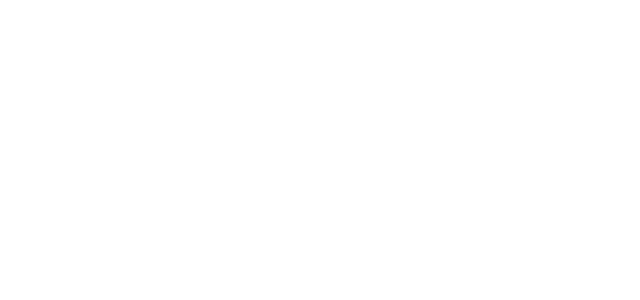
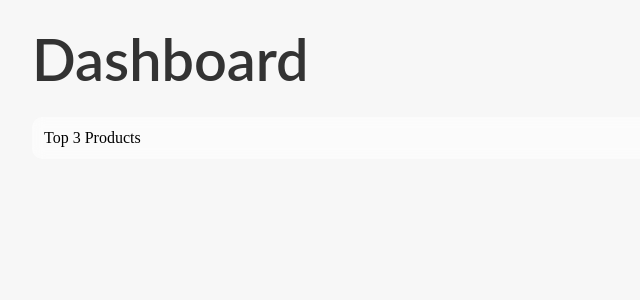
Before and after one commit to davidczeller/avisio_test, a React (Create React App) app: page / in a window 1280 px wide. Shown: the top 300 px of the page, without its empty margins (0-640 px from the left). Built offline with nearby package versions, Linux system fonts and the light colour scheme.

Commit message:
paper basic set up and react-apexcharts install

```diff
--- a/package.json
+++ b/package.json
@@ -8,6 +8,7 @@
     "@testing-library/user-event": "^12.1.10",
     "node-sass": "^4.14.1",
     "react": "^17.0.1",
+    "react-apexcharts": "^1.3.7",
     "react-dom": "^17.0.1",
     "react-scripts": "4.0.1",
     "web-vitals": "^0.2.4"
--- a/src/App.js
+++ b/src/App.js
@@ -1,6 +1,6 @@
 import React, { useEffect } from 'react'
 
-import Paper from './Components/Paper'
+import Paper from './Components/Common/Paper'
 import './App.scss';
 
 import data from './avisio.json'
@@ -24,7 +24,10 @@
 
   return (
     <div className="app">
-      <Paper />
+    <div className="title">Dashboard</div>
+      <div className="inner">
+        <Paper headerText='Top 3 Products' />
+      </div>
     </div>
   );
 }
--- a/src/App.scss
+++ b/src/App.scss
@@ -0,0 +1,17 @@
+.app {
+  width: 100%;
+  height: 100vh;
+  padding: 24px 32px;
+  background-color: #F7F7F7;
+
+  .title {
+    font-size: 3.6rem;
+    color: #333;
+    font-family: 'Lato', sans-serif;
+    font-weight: 600;
+  }
+
+  .inner {
+    padding: 24px 0;
+  }
+}
--- /dev/null
+++ b/src/Components/Common/Paper.jsx
@@ -0,0 +1,17 @@
+import React from 'react'
+
+import './Paper.scss'
+
+import { useStateProviderValue } from '../../Services/StateProvider'
+
+export default function Paper({headerText}) {
+  const [{data},] = useStateProviderValue();
+
+  console.log('nagyon', {data})
+   return (
+    <div className='paper_container'>
+      <div className="header">{headerText}</div>
+
+    </div>
+  )
+}
--- /dev/null
+++ b/src/Components/Common/Paper.scss
@@ -0,0 +1,6 @@
+.paper_container{
+  background: #ffffff80;
+  backdrop-filter: blur( 6.0px);
+  border-radius: 10px;
+  padding: 12px;
+}
--- a/src/Components/Paper.jsx
+++ /dev/null
@@ -1,14 +0,0 @@
-import React from 'react'
-
-import { useStateProviderValue } from '../Services/StateProvider'
-
-export default function Paper() {
-  const [{data},] = useStateProviderValue();
-
-  console.log('nagyon', {data})
-   return (
-    <div>
-
-    </div>
-  )
-}
--- a/src/index.scss
+++ b/src/index.scss
@@ -1,7 +1,7 @@
 body {
     margin: 0;
     font-family: -apple-system, BlinkMacSystemFont, 'Segoe UI', 'Roboto', 'Oxygen',
-    'Ubuntu', 'Cantarell', 'Fira Sans', 'Droid Sans', 'Helvetica Neue',
+    'Ubuntu', 'Cantarell', 'Fira Sans', 'Droid Sans', 'Helvetica Neue', 'Lato'
     sans-serif;
     -webkit-font-smoothing: antialiased;
     -moz-osx-font-smoothing: grayscale;
```
Also changed, not shown: 2 other files (tests, documents, lock files or other folders).
